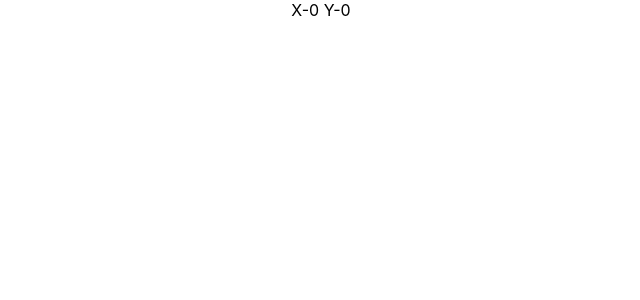
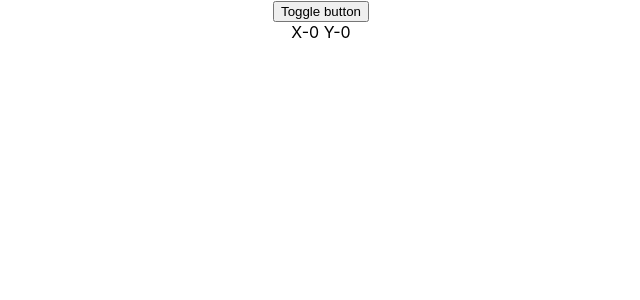
Before and after one commit to kiran226/hooks, a React (Create React App) app: page / in a window 1280 px wide. Shown: the top 300 px of the page, without its empty margins (319-959 px from the left). Built offline with nearby package versions, Linux system fonts and the light colour scheme.

Commit message:
useEffect hook with cleanup-componentWillUnmount

```diff
--- a/src/App.js
+++ b/src/App.js
@@ -1,7 +1,8 @@
 import React from 'react';
 import './App.css';
 // import ClassMouse from './components/ClassMouse';
-import HookMouse from './components/HookMouse';
+// import HookMouse from './components/HookMouse';
+import MouseContainer from './components/MouseContainer';
 // import ClassCounterOne from './components/ClassCounterOne';
 // import HookCounterOne from './components/HookCounterOne';
 // import HookCounter3 from './components/HookCounter3';
@@ -21,7 +22,8 @@
       {/* <ClassCounterOne/> */}
       {/* <HookCounterOne/> */}
       {/* <ClassMouse/> */}
-      <HookMouse/>
+      {/* <HookMouse/> */}
+      <MouseContainer/>
     </div>
   );
 }
--- a/src/components/HookMouse.js
+++ b/src/components/HookMouse.js
@@ -12,6 +12,11 @@
     useEffect(()=>{
         console.log('useEffect called')
         window.addEventListener('mousemove',logMousePosition)
+
+        return () => {
+            console.log('component unmounting code');
+            window.removeEventListener('mousemove',logMousePosition)
+        }
     },[])
     return (
         <div>
--- /dev/null
+++ b/src/components/MouseContainer.js
@@ -0,0 +1,14 @@
+import React,{useState} from 'react'
+import HookMouse from './HookMouse';
+
+function MouseContainer() {
+    const[display,setDisplay]=useState(true);
+    return (
+        <div>
+            <button onClick={()=>setDisplay(!display)}>Toggle button</button>
+            {display && <HookMouse/>}
+        </div>
+    )
+}
+
+export default MouseContainer
```
